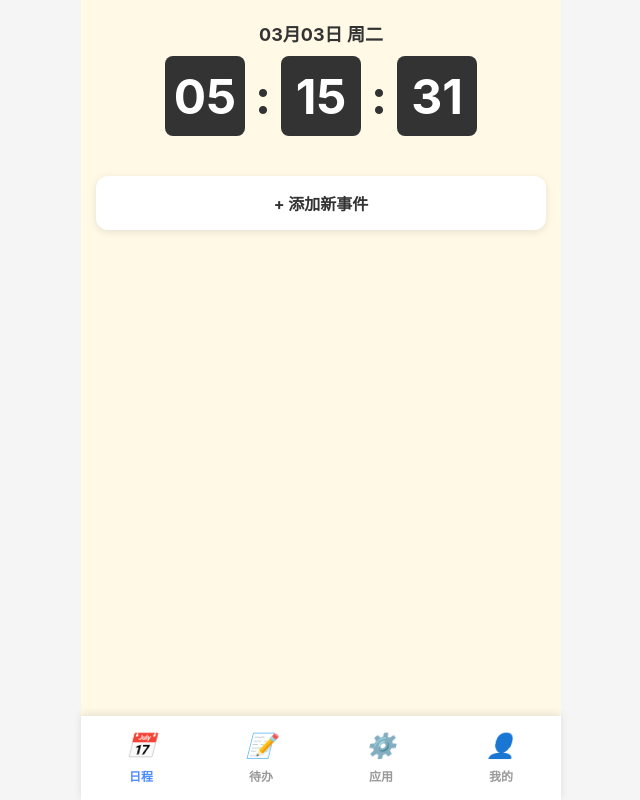
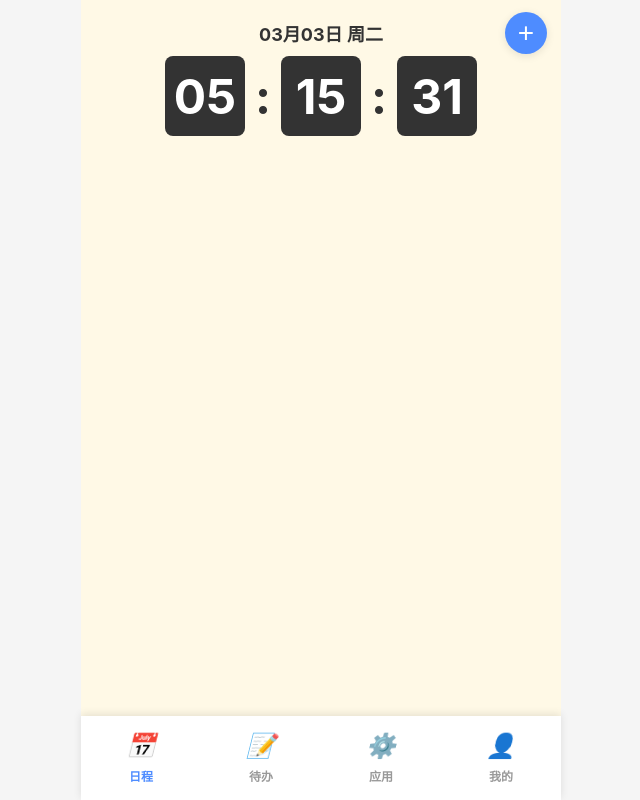
Before and after one commit to runmu123/reminder, a plain HTML site: page index.html in a window 1280 px wide. Shown: the whole page, without its empty margins (319-959 px from the left). Drawn offline with Linux system fonts and the light colour scheme.

Commit message:
将添加事件按钮移动到右上角

```diff
--- a/css/styles.css
+++ b/css/styles.css
@@ -164,20 +164,26 @@ body {
 }
 
 .add-btn {
-  margin: 20px 15px;
-  padding: 15px;
-  background-color: var(--card-bg);
-  border-radius: 12px;
+  position: absolute;
+  top: 12px;
+  right: 14px;
+  width: 42px;
+  height: 42px;
+  border: none;
+  background-color: var(--primary-color);
+  border-radius: 50%;
   box-shadow: var(--shadow);
   text-align: center;
-  font-size: 16px;
-  color: var(--text-color);
+  font-size: 28px;
+  line-height: 42px;
+  color: #fff;
   cursor: pointer;
   transition: var(--transition);
+  z-index: 2;
 }
 
 .add-btn:hover {
-  background-color: #f0f0f0;
+  background-color: var(--primary-hover);
 }
 
 .nav-bar {
@@ -217,6 +223,10 @@ body {
 
 .main-page.hidden {
   display: none;
+}
+
+.main-page {
+  position: relative;
 }
 
 .add-event-page {
--- a/index.html
+++ b/index.html
@@ -24,6 +24,7 @@
 <body>
     <div class="container">
         <div class="main-page" id="mainPage">
+            <button class="add-btn" type="button">+</button>
             <div class="time-section">
                 <div class="date" id="date"></div>
                 <div class="clock">
@@ -36,12 +37,10 @@
             </div>
 
             <div class="countdown-list" id="countdownList"></div>
-
-            <div class="add-btn">+ 添加新事件</div>
         </div>
 
         <div class="add-event-page" id="addEventPage">
-            <div class="back-btn" id="backBtn">← 返回</div>
+            <div class="back-btn" id="backBtn">←</div>
 
             <div class="form-section">
                 <div class="form-label">
```
